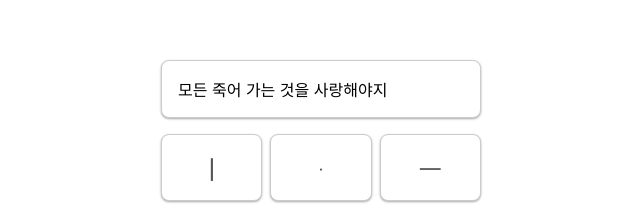
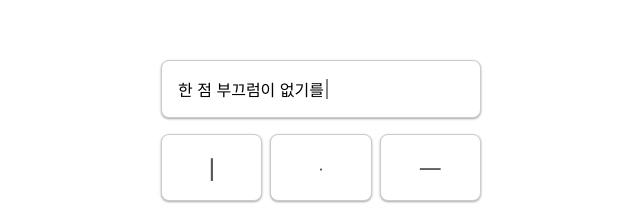
Before and after one commit to anaclumos/hwalja, a Next.js app in the folder demo/: page / in a window 1280 px wide. Shown: the part 156-360 px from the top of the page, without its empty margins (319-959 px from the left). Built offline with nearby package versions, Linux system fonts and the light colour scheme.

Commit message:
update ipsum

```diff
--- a/demo/src/pages/index.tsx
+++ b/demo/src/pages/index.tsx
@@ -1,7 +1,7 @@
 import Head from 'next/head'
 import styles from '@/styles/Home.module.css'
 import Button from '@/components/Button'
-import { useState } from 'react'
+import { useEffect, useState } from 'react'
 import { hwalja } from '@/data/hwalja'
 
 const type = (past_state: string, hwalja_map: any, pressed: string, isEditing: boolean) => {
@@ -13,22 +13,18 @@ const type = (past_state: string, hwalja_map: any, pressed: string, isEditing: b
 }
 
 const ipsum = () => {
-  const ipsums = [
-    '죽는 날까지 하늘을 우러러',
-    '한 점 부끄럼이 없기를',
-    '잎새에 이는 바람에도',
-    '나는 괴로워했다.',
-    '별을 노래하는 마음으로',
-    '모든 죽어 가는 것을 사랑해야지',
-    '그리고 나한테 주어진 길을 걸어가야겠다.',
-    '오늘 밤에도 별이 바람에 스치운다.',
-  ]
+  const ipsums = ['하늘을 우러러', '한 점 부끄럼이 없기를', '잎새에 이는 바람에도', '별을 노래하는 마음으로', '별이 바람에 스치운다']
   return ipsums[Math.floor(Math.random() * ipsums.length)]
 }
 
 export default function Home() {
-  const [state, changeState] = useState(ipsum())
+  const [state, changeState] = useState('')
   const [isEditing, setIsEditing] = useState(false)
+
+  useEffect(() => {
+    changeState(ipsum())
+  }, [])
+
   return (
     <>
       <Head>
@@ -109,6 +105,7 @@ export default function Home() {
             label='←'
             action={() => {
               changeState(state.slice(0, -1))
+              setIsEditing(false)
             }}
           />
           <Button
--- a/demo/src/styles/Home.module.css
+++ b/demo/src/styles/Home.module.css
@@ -70,6 +70,19 @@
   border: 1px solid #ccc;
   border-radius: 0.5rem;
   box-shadow: 0 1px 3px rgba(0, 0, 0, 0.12), 0 1px 2px rgba(0, 0, 0, 0.24);
+  display: flex;
+  align-items: center;
+  gap: 2px;
+}
+
+.formbox::after {
+  content: '';
+  width: 2px;
+  height: 20px;
+  background: #111;
+  display: inline-block;
+  animation: cursor-blink 1.5s steps(2) infinite;
+  white-space: pre;
 }
 
 @media (prefers-color-scheme: dark) {
@@ -77,4 +90,14 @@
     background-color: #1a202c;
     border-color: #2d3748;
   }
+
+  .formbox::after {
+    background: #eee;
+  }
 }
+
+@keyframes cursor-blink {
+  0% {
+    opacity: 0;
+  }
+}
```
